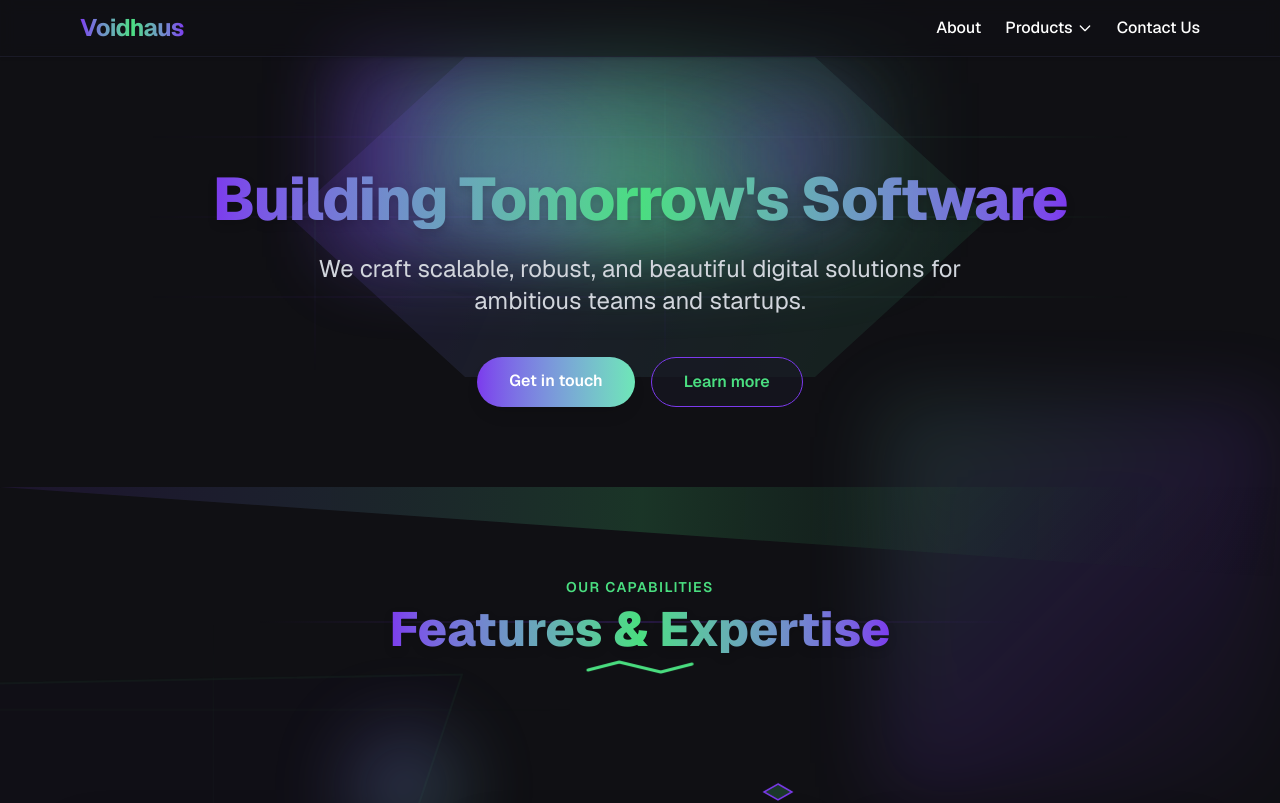
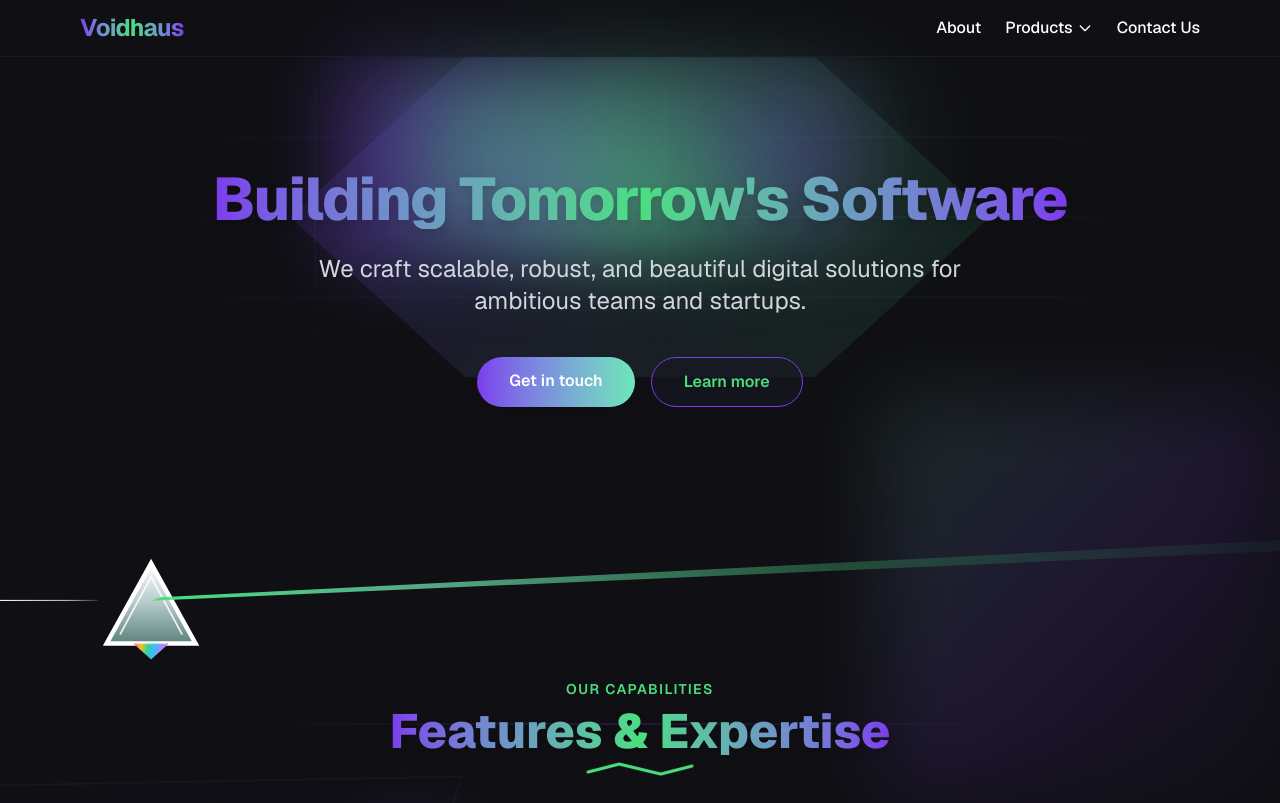
Before and after one commit to voidhaus/monoschema, a Next.js app in the folder apps/web/: page / in a window 1280 px wide. Shown: the top 803 px of the page. Built offline with nearby package versions, Linux system fonts and the light colour scheme.

Commit message:
animated light beam

```diff
--- a/apps/web/src/app/page.tsx
+++ b/apps/web/src/app/page.tsx
@@ -146,18 +146,79 @@ export default function Home() {
         `}</style>
       </header>
 
-      {/* SVG Diagonal Divider */}
-      <div className="relative w-full -mt-8 z-[5]">
-        <svg viewBox="0 0 1440 90" width="100%" height="90" className="block w-full h-[90px]" preserveAspectRatio="none">
+      {/* Prism Beam Divider (faithful to Dark Side of the Moon) */}
+      <div className="relative w-full h-40 flex items-center z-20 select-none pointer-events-none">
+        <svg width="100%" height="100%" viewBox="0 0 1440 160" fill="none" xmlns="http://www.w3.org/2000/svg" className="absolute left-0 top-0 w-full h-full">
+          {/* Prism moved to left, sharp geometric look, no blur */}
+          {/* Incoming white beam (left, thin, sharp, animated) */}
+          <g overflow="hidden">
+            <rect x="0" y="81" height="1.2" fill="url(#beam-in)" className="beam-animate" />
+          </g>
+          {/* Prism triangle (left, glass, crisp, strong outline, no glow) */}
+          <polygon points="120,130 170,40 220,130" fill="url(#prism-glass)" stroke="#fff" strokeWidth="5" opacity="1" />
+          {/* Inner highlight for glass effect */}
+          <polyline points="135,120 170,55 205,120" stroke="#fff" strokeWidth="2" opacity="0.85" />
+          {/* Faint white edge highlight */}
+          <polyline points="120,130 170,40 220,130" stroke="#fff" strokeWidth="1.5" opacity="0.38" />
+          {/* Outgoing green beam (thin, sharp, steep angle, from prism) */}
+          <g overflow="hidden">
+            <polygon points="170,82 180,78 1440,14 1440,26" fill="url(#beam-out)" opacity="1" className="beam-out-animate" />
+          </g>
+          {/* Rainbow dispersion (subtle, under triangle, left, sharp) */}
+          <polygon points="150,130 190,130 170,148" fill="url(#rainbow)" opacity="1" />
+          {/* Faint white outline around triangle (no blur) */}
+          <polygon points="120,130 170,40 220,130" fill="none" stroke="#fff" strokeWidth="2.5" opacity="0.18" />
           <defs>
-            <linearGradient id="dividerGradient" x1="0" y1="0" x2="1440" y2="90" gradientUnits="userSpaceOnUse">
-              <stop stopColor="#7c3aed" stopOpacity="0.12" />
-              <stop offset="0.5" stopColor="#4ade80" stopOpacity="0.18" />
-              <stop offset="1" stopColor="#101014" stopOpacity="0.0" />
+            {/* White beam gradient */}
+            <linearGradient id="beam-in" x1="0" y1="81.5" x2="110" y2="81.5" gradientUnits="userSpaceOnUse">
+              <stop stopColor="#fff" stopOpacity="1" />
+              <stop offset="0.7" stopColor="#fff" stopOpacity="0.7" />
+              <stop offset="1" stopColor="#fff" stopOpacity="0.15" />
+            </linearGradient>
+            {/* Green beam gradient */}
+            <linearGradient id="beam-out" x1="180" y1="78" x2="1440" y2="14" gradientUnits="userSpaceOnUse">
+              <stop stopColor="#4ade80" stopOpacity="1" />
+              <stop offset="0.25" stopColor="#6ee7b7" stopOpacity="0.7" />
+              <stop offset="0.7" stopColor="#4ade80" stopOpacity="0.18" />
+              <stop offset="1" stopColor="#4ade80" stopOpacity="0.05" />
+            </linearGradient>
+            {/* Prism glass gradient */}
+            <linearGradient id="prism-glass" x1="170" y1="40" x2="170" y2="130" gradientUnits="userSpaceOnUse">
+              <stop stopColor="#fff" stopOpacity="1" />
+              <stop offset="0.5" stopColor="#e0f7fa" stopOpacity="0.8" />
+              <stop offset="1" stopColor="#b2f5ea" stopOpacity="0.5" />
+            </linearGradient>
+            {/* Rainbow dispersion gradient */}
+            <linearGradient id="rainbow" x1="150" y1="138" x2="190" y2="148" gradientUnits="userSpaceOnUse">
+              <stop stopColor="#f87171" />
+              <stop offset="0.18" stopColor="#fbbf24" />
+              <stop offset="0.36" stopColor="#34d399" />
+              <stop offset="0.54" stopColor="#38bdf8" />
+              <stop offset="0.72" stopColor="#a78bfa" />
+              <stop offset="1" stopColor="#f472b6" />
             </linearGradient>
           </defs>
-          <polygon points="0,0 1440,0 1440,90" fill="url(#dividerGradient)" />
         </svg>
+        <style jsx>{`
+          .beam-animate {
+            width: 0;
+            animation: beam-grow 1.1s cubic-bezier(0.22, 1, 0.36, 1) 0.2s forwards;
+          }
+          @keyframes beam-grow {
+            from { width: 0; }
+            to { width: 110px; }
+          }
+          .beam-out-animate {
+            transform-box: fill-box;
+            transform-origin: left;
+            scale: 0 1;
+            animation: beam-out-grow 1.1s cubic-bezier(0.22, 1, 0.36, 1) 0.85s forwards;
+          }
+          @keyframes beam-out-grow {
+            from { scale: 0 1; }
+            to { scale: 1 1; }
+          }
+        `}</style>
       </div>
 
       {/* Features Section */}
```
